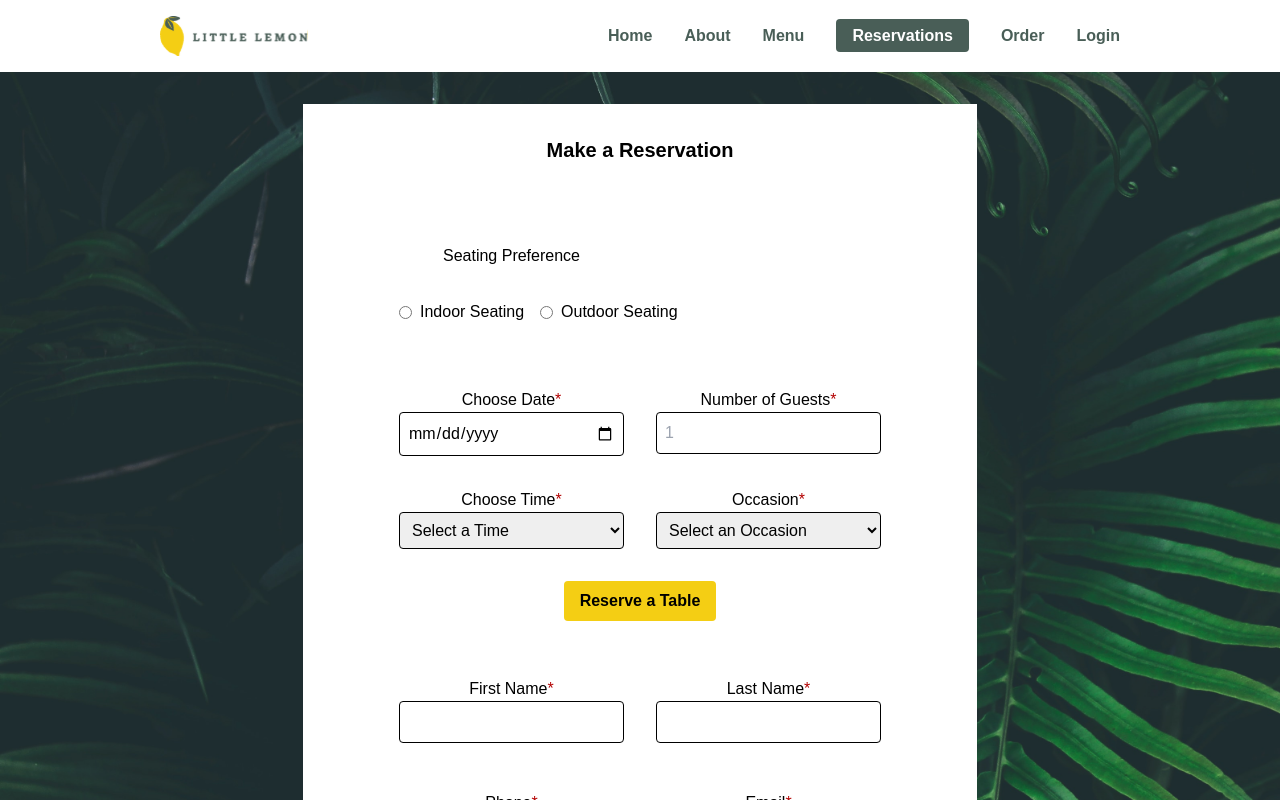
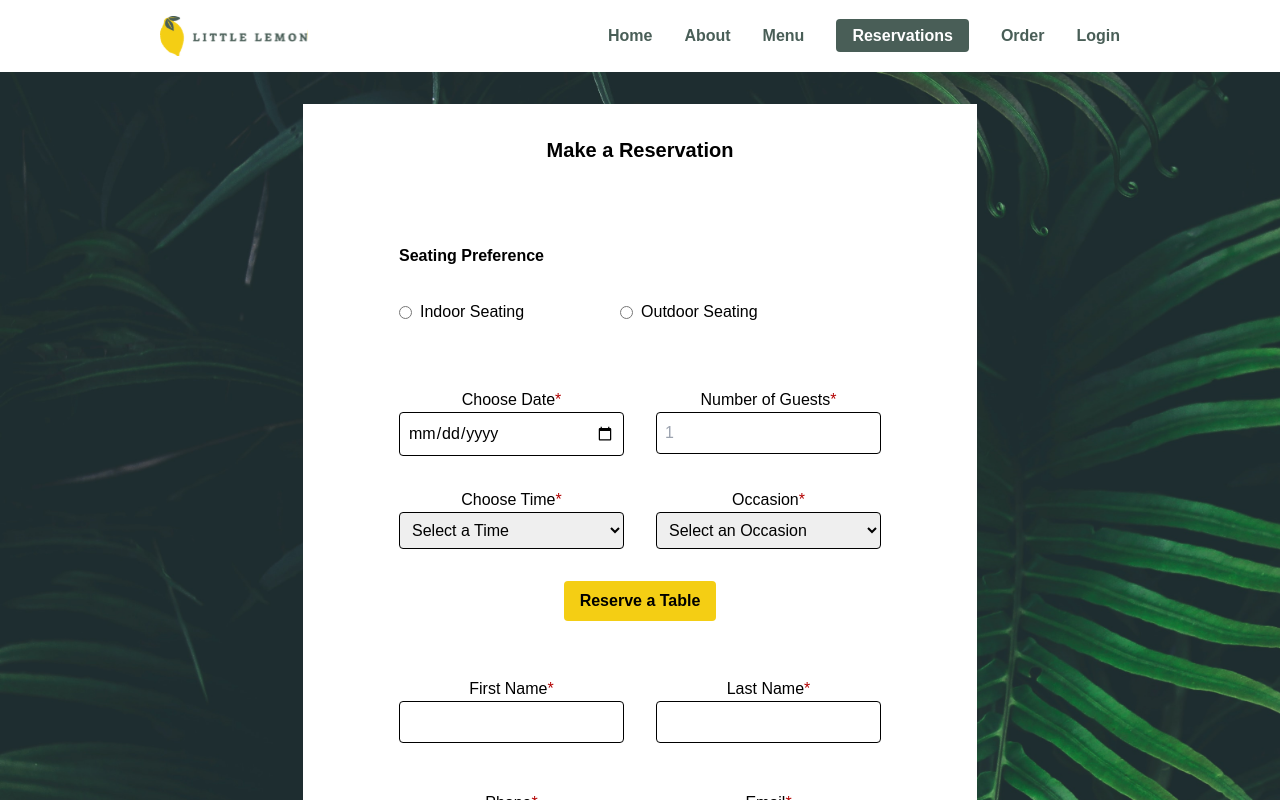
Before and after one commit to OpeDada/new-little, a React (Create React App) app: page /reservation in a window 1280 px wide. Shown: the top 800 px of the page. Built offline with nearby package versions, Linux system fonts and the light colour scheme.

Commit message:
form styling

```diff
--- a/src/components/pages/reservation/FormFields.js
+++ b/src/components/pages/reservation/FormFields.js
@@ -14,8 +14,8 @@ const FormFields = ({
   return (
     <>
       <div className="grid grid-cols-2 gap-8 mb-4">
-        <label className="block font-medium">Seating Preference</label>
-        <div className="flex gap-4 col-span-2 mb-4">
+        <label className="text-left font-bold">Seating Preference</label>
+        <div className="flex gap-24 col-span-2 mb-4">
           <div className="mb-4">
             <label className="flex items-center">
               <input
```
